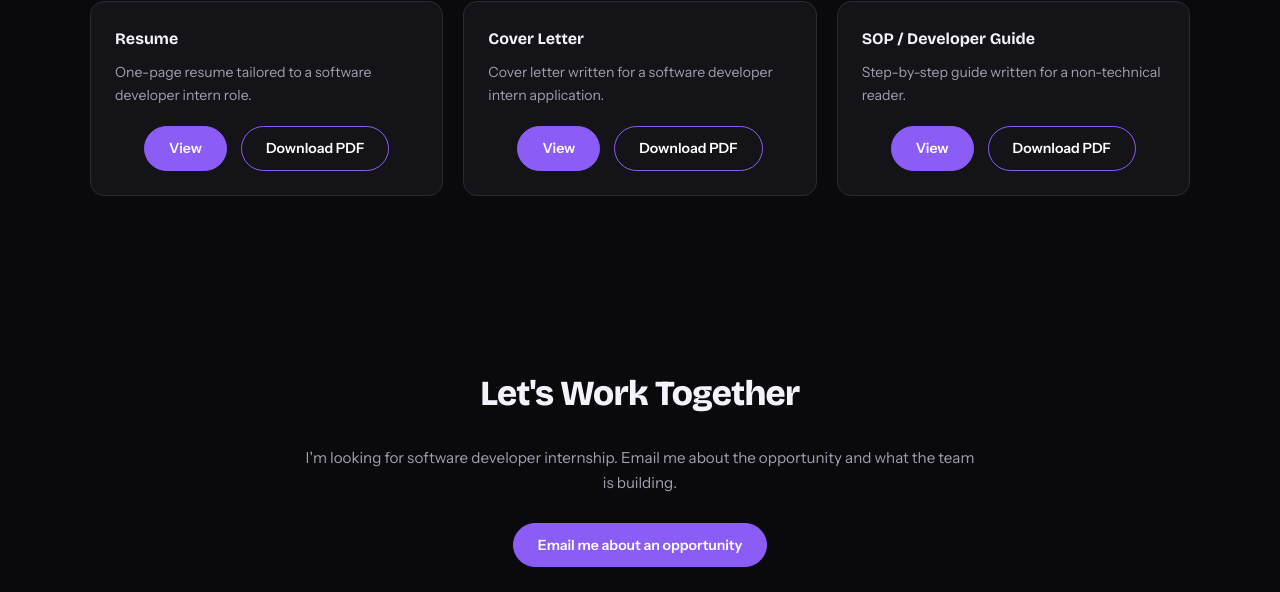
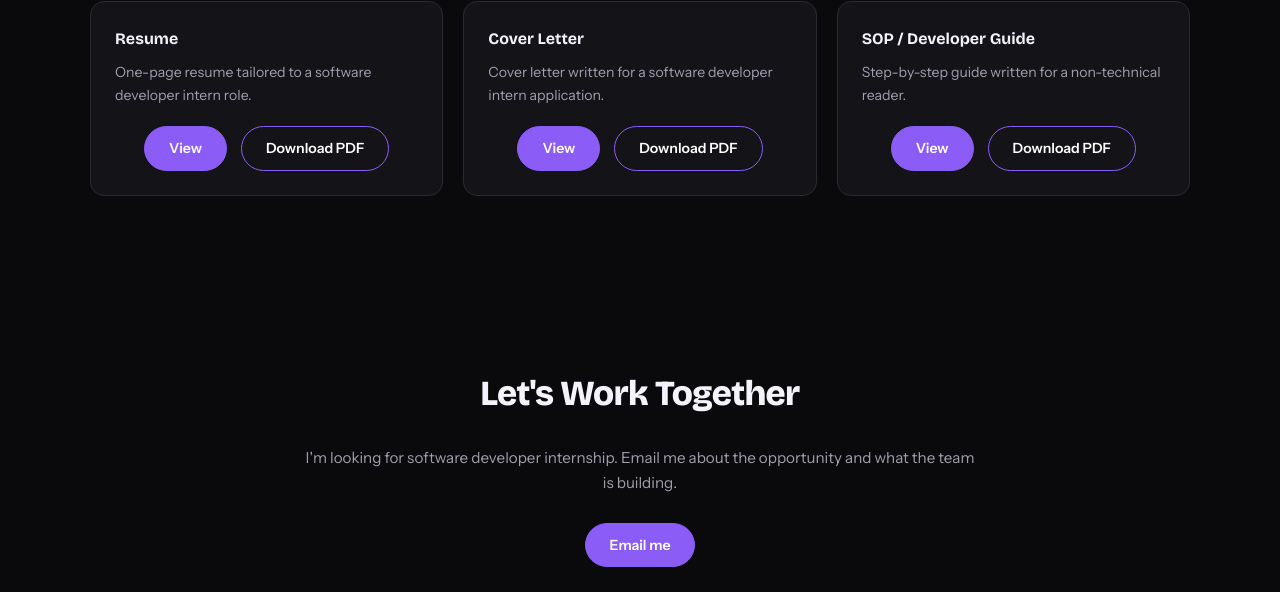
Before and after one commit to cherimylk/portfolio, a plain HTML site: page index.html in a window 1280 px wide. Shown: the part 3166-3758 px from the top of the page. Drawn offline with nearby package versions, Linux system fonts and the light colour scheme.

Commit message:
fix email button

```diff
--- a/index.html
+++ b/index.html
@@ -1142,8 +1142,8 @@ footer {
     <p>I'm looking for software developer internship. Email me about the opportunity and what the team is building.</p>
 
     <p>
-      <a class="btn fill" href="mailto:cherrymaebendiro@gmail.com?subject=Opportunity%20for%20Cherry%20Bendiro">
-        Email me about an opportunity
+      <a class="btn fill" href="https://mail.google.com/mail/?view=cm&fs=1&to=cherrymaebendiro@gmail.com&su=Opportunity%20for%20Cherry%20Bendiro">
+        Email me
       </a>
     </p>
 
```
